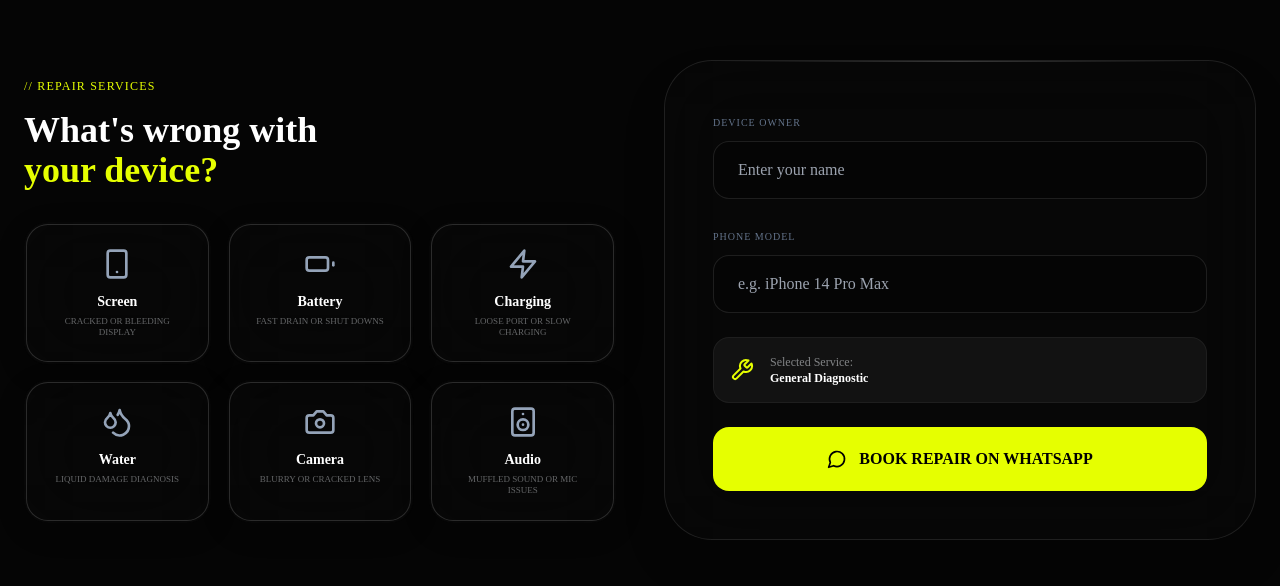
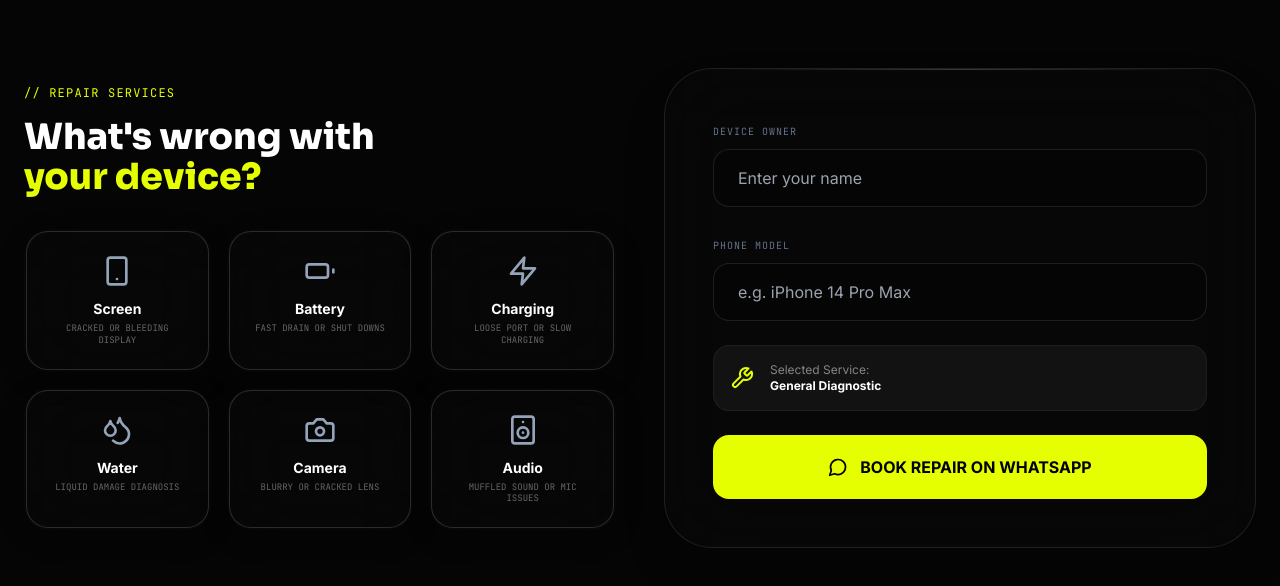
Before and after one commit to choplagos/fonestack-v2, a Next.js app: page / in a window 1280 px wide. Shown: the part 1004-1590 px from the top of the page. Built offline with nearby package versions, Linux system fonts and the light colour scheme; no server answers; the database is empty.

Commit message:
Update tailwind.config.js

```diff
--- a/tailwind.config.js
+++ b/tailwind.config.js
@@ -17,9 +17,9 @@ module.exports = {
         wa: '#25D366'
       },
       fontFamily: {
-        display: ['var(--font-sora)', 'sans-serif'],
-        sans: ['var(--font-inter)', 'sans-serif'],
-        mono: ['var(--font-mono)', 'monospace'],
+        display: ['Sora', 'sans-serif'],
+        sans: ['Inter', 'sans-serif'],
+        mono: ['JetBrains Mono', 'monospace'],
       },
       backdropBlur: {
         '2xl': '40px',
```
